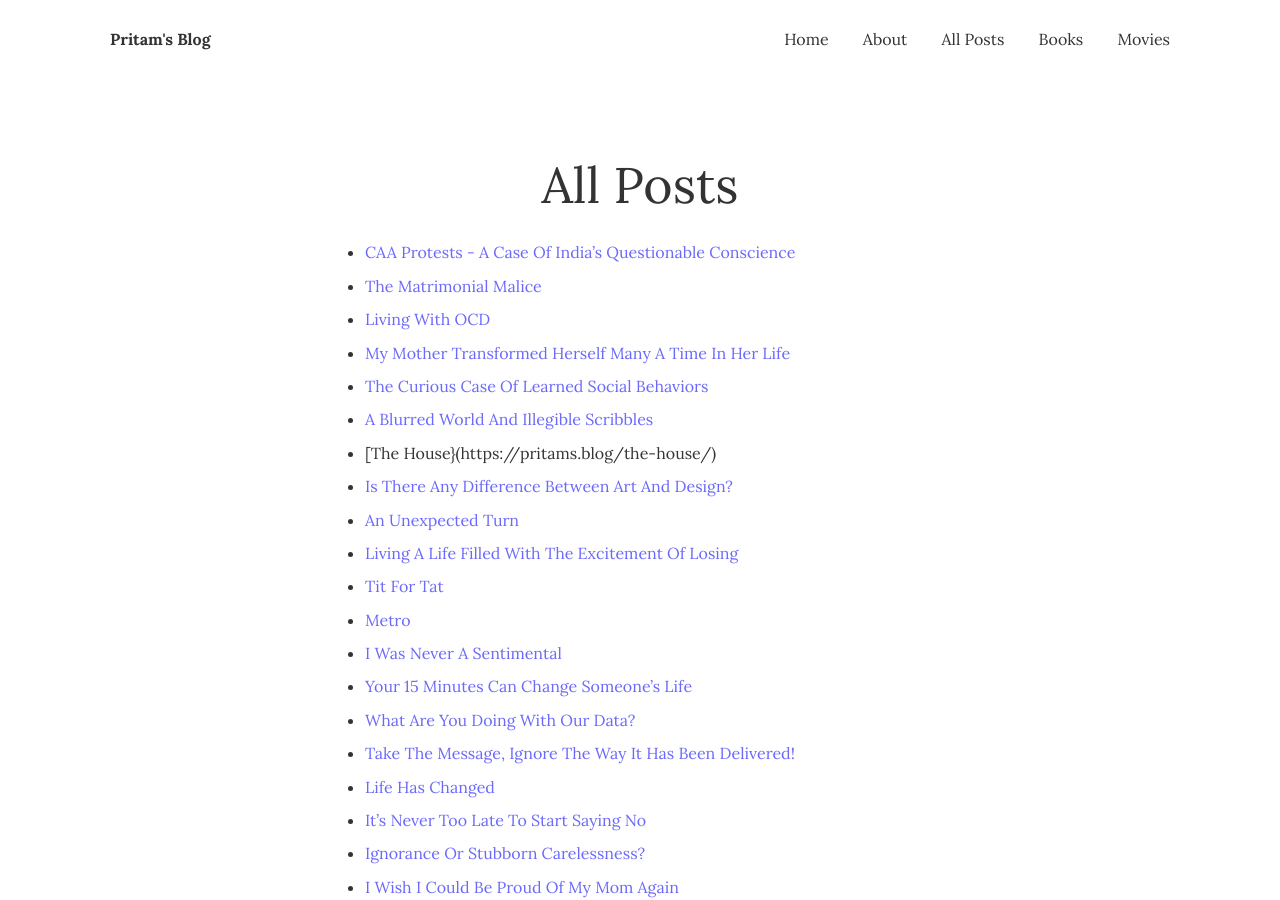
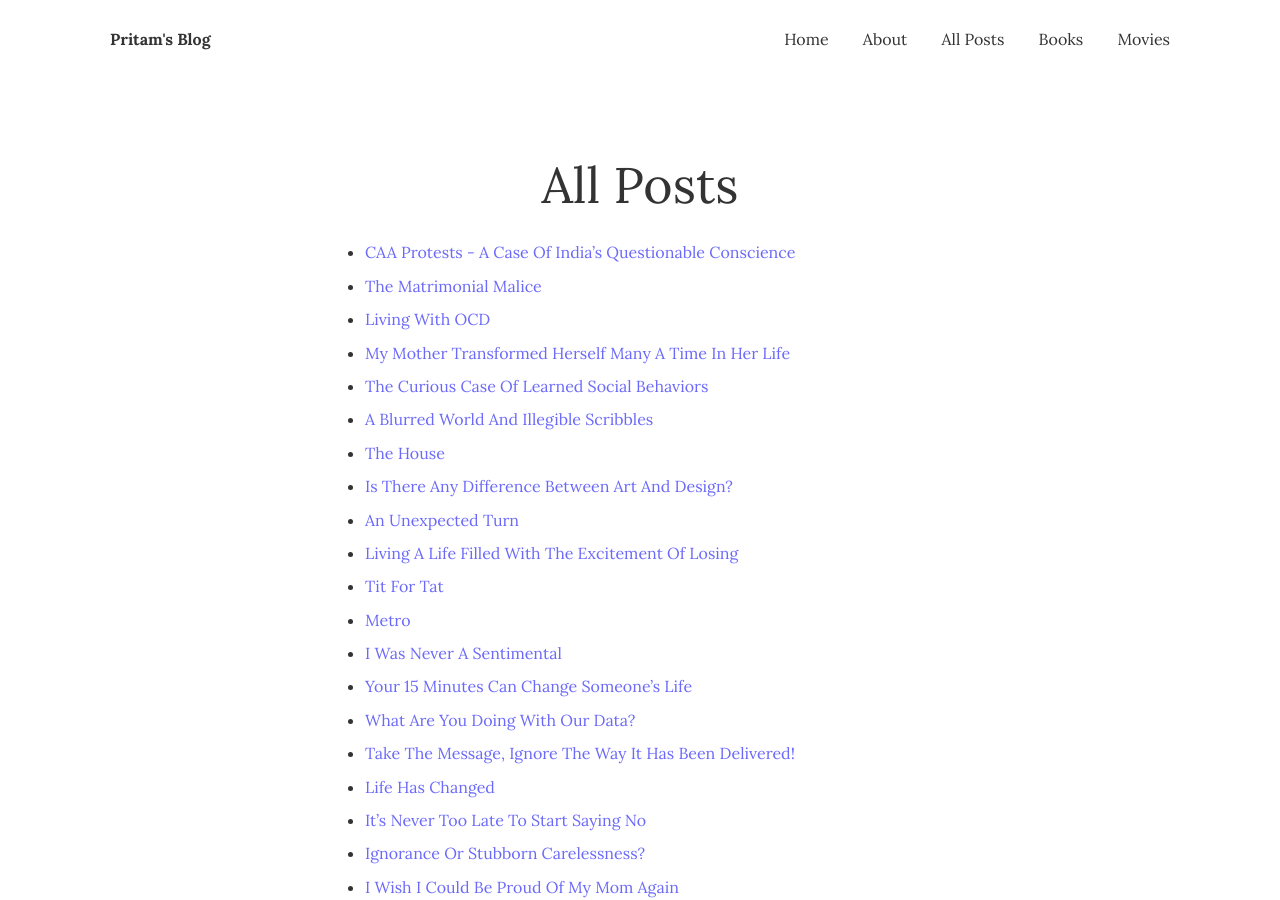
Before and after one commit to argumentativeyouth/pblog, a Jekyll site: the page built from _pages/all-posts.md, in a window 1280 px wide and 900 px high. Built offline with Jekyll 4.4.1, drawn with Linux system fonts in a browser that asks for light colours.

Commit message:
Update all-posts.md

```diff
--- a/_pages/all-posts.md
+++ b/_pages/all-posts.md
@@ -10,7 +10,7 @@ image:
 * [My Mother Transformed Herself Many A Time In Her Life](https://pritams.blog/my-mother-transformed-herself-many-a-time-in-her-life/)
 * [The Curious Case Of Learned Social Behaviors](https://pritams.blog/the-curious-case-of-learned-social-behaviors/)
 * [A Blurred World And Illegible Scribbles](https://pritams.blog/a-blurred-world-and-illegible-scribbles/)
-* [The House}(https://pritams.blog/the-house/)
+* [The House](https://pritams.blog/the-house/)
 * [Is There Any Difference Between Art And Design?](https://pritams.blog/is-there-any-difference-between-art-and-design/)
 * [An Unexpected Turn](https://pritams.blog/an-unexpected-turn/)
 * [Living A Life Filled With The Excitement Of Losing](https://pritams.blog/living-a-life-with-the-excitement-of-losing/)
```
